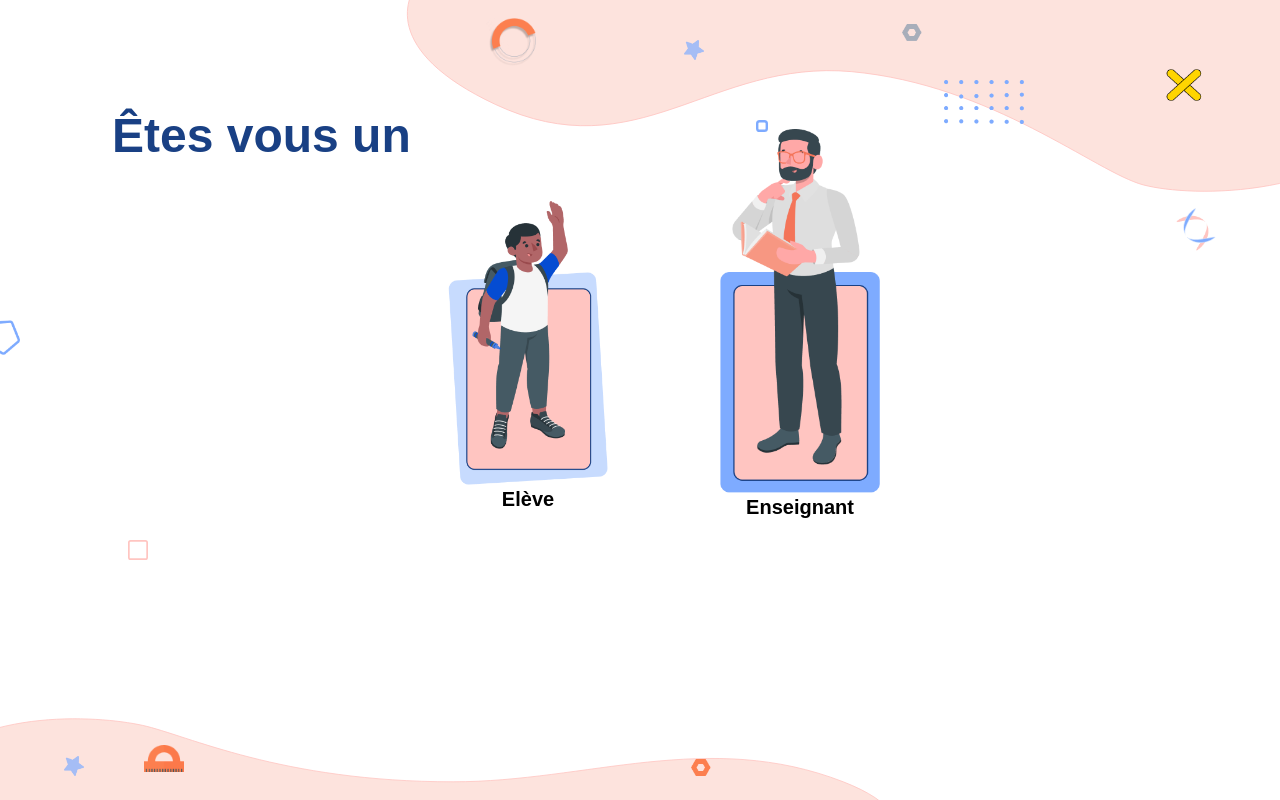
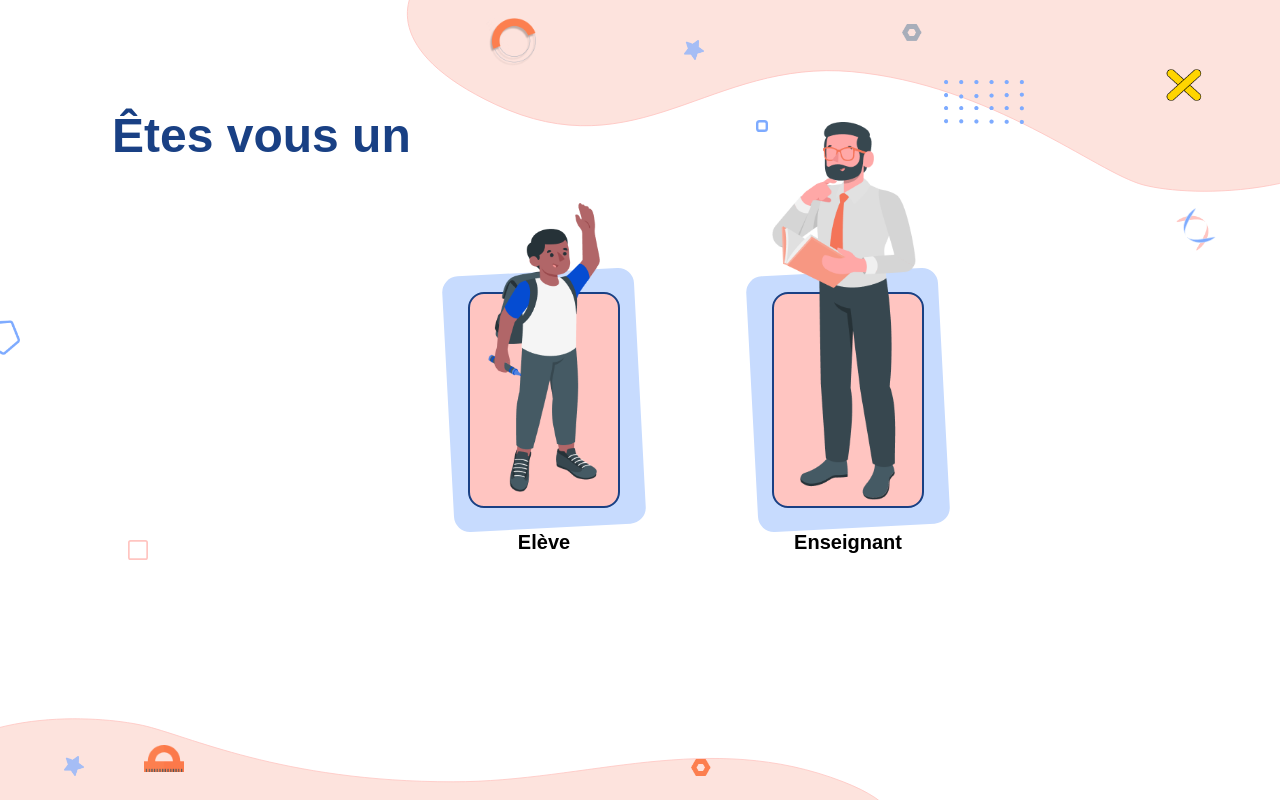
Before and after one commit to Abdelalim03/Projet2CP, a React (Create React App) app: page / in a window 1280 px wide. Built offline with nearby package versions, Linux system fonts and the light colour scheme; the HTML template or start-up script is replaced by a standard one; a web font is replaced by a local one.

Commit message:
added etes vous page 2

```diff
--- a/src/pages/EtesVous/EtesVous.js
+++ b/src/pages/EtesVous/EtesVous.js
@@ -14,13 +14,13 @@ function EtesVous() {
       <div class="flex absolute ml-[35%] mb-[24%]">
         <Link to="/nom">
           <div class="relative hover:shadow-lg transform hover:scale-110 transition ease-out cursor-pointer">
+            <div class="inline-flex h-64 w-48 items-center justify-center">
+              <div class="flex h-full flex-1 -rotate-3 transform items-center justify-center rounded-2xl bg-[#C7DBFE] p-5">
+                <div class="h-full flex-1 rotate-3 rounded-2xl border-2 border-[#194084] bg-[#FFC5C1]" />
+              </div>
+            </div>
             <img
-              className="w-40"
-              src="/etesvous/CardElev.png"
-              alt="Card_Elev"
-            />
-            <img
-              className="w-24 inline-block absolute bottom-16 left-6"
+              className="w-28 inline-block absolute bottom-16 left-10"
               src="/etesvous/Eleve.png"
               alt="Eleve"
             />
@@ -31,9 +31,13 @@ function EtesVous() {
         </Link>
         <Link to="/enseignant">
           <div class="relative ml-28 hover:shadow-lg transform hover:scale-105 transition ease-out cursor-pointer">
-            <img className="w-40" src="/etesvous/Card_Ens.png" alt="Card_Ens" />
+          <div class="inline-flex h-64 w-48 items-center justify-center">
+              <div class="flex h-full flex-1 -rotate-3 transform items-center justify-center rounded-2xl bg-[#C7DBFE] p-5">
+                <div class="h-full flex-1 rotate-3 rounded-2xl border-2 border-[#194084] bg-[#FFC5C1]" />
+              </div>
+            </div>
             <img
-              className="w-32 inline-block absolute bottom-14 left-3"
+              className="w-36 inline-block absolute bottom-14 left-5"
               src="/etesvous/Enseignant.png"
               alt="Enseignant"
             />
```
Also changed, not shown: public/etesvous/CardElev.png (deleted), public/etesvous/Card_Ens.png (deleted).
